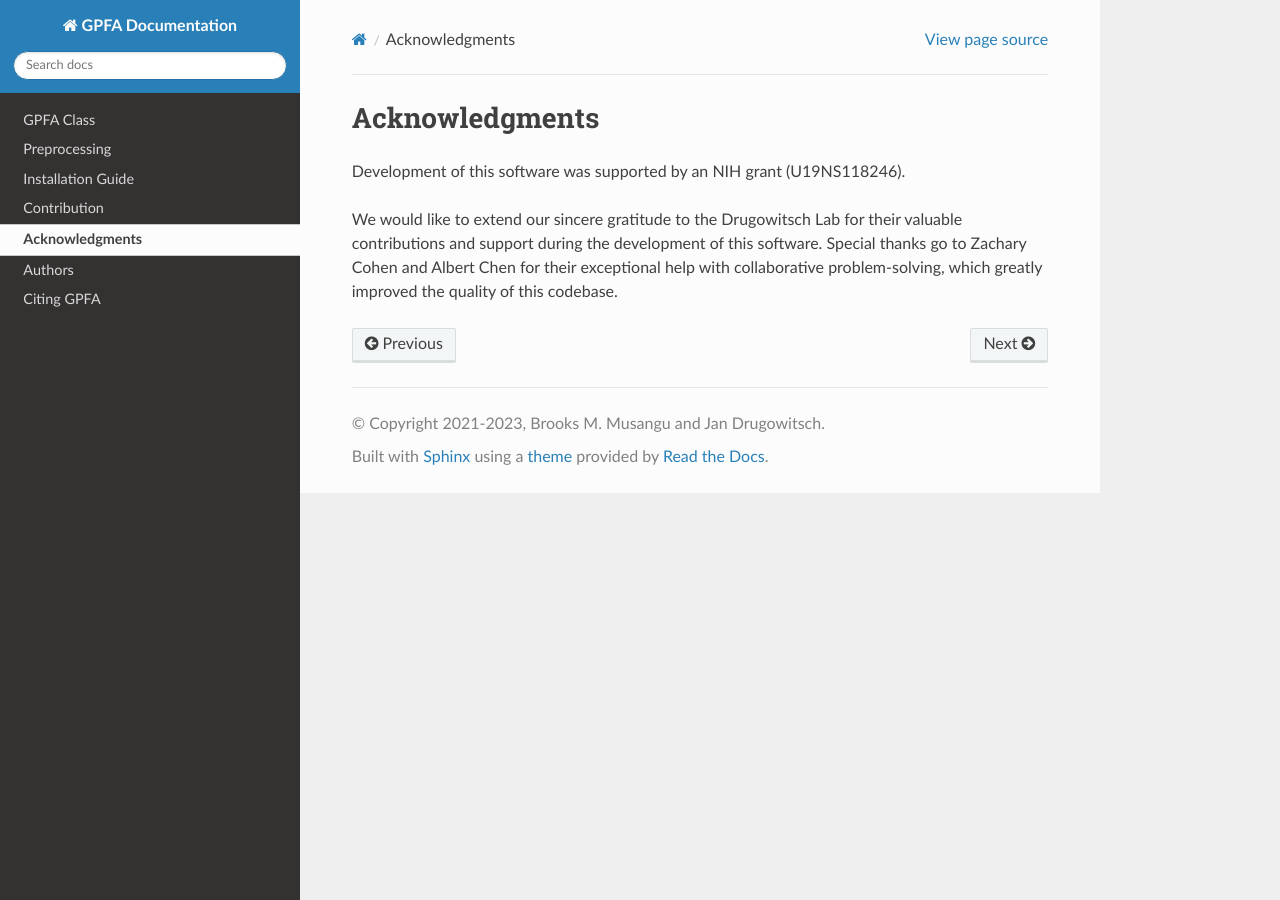
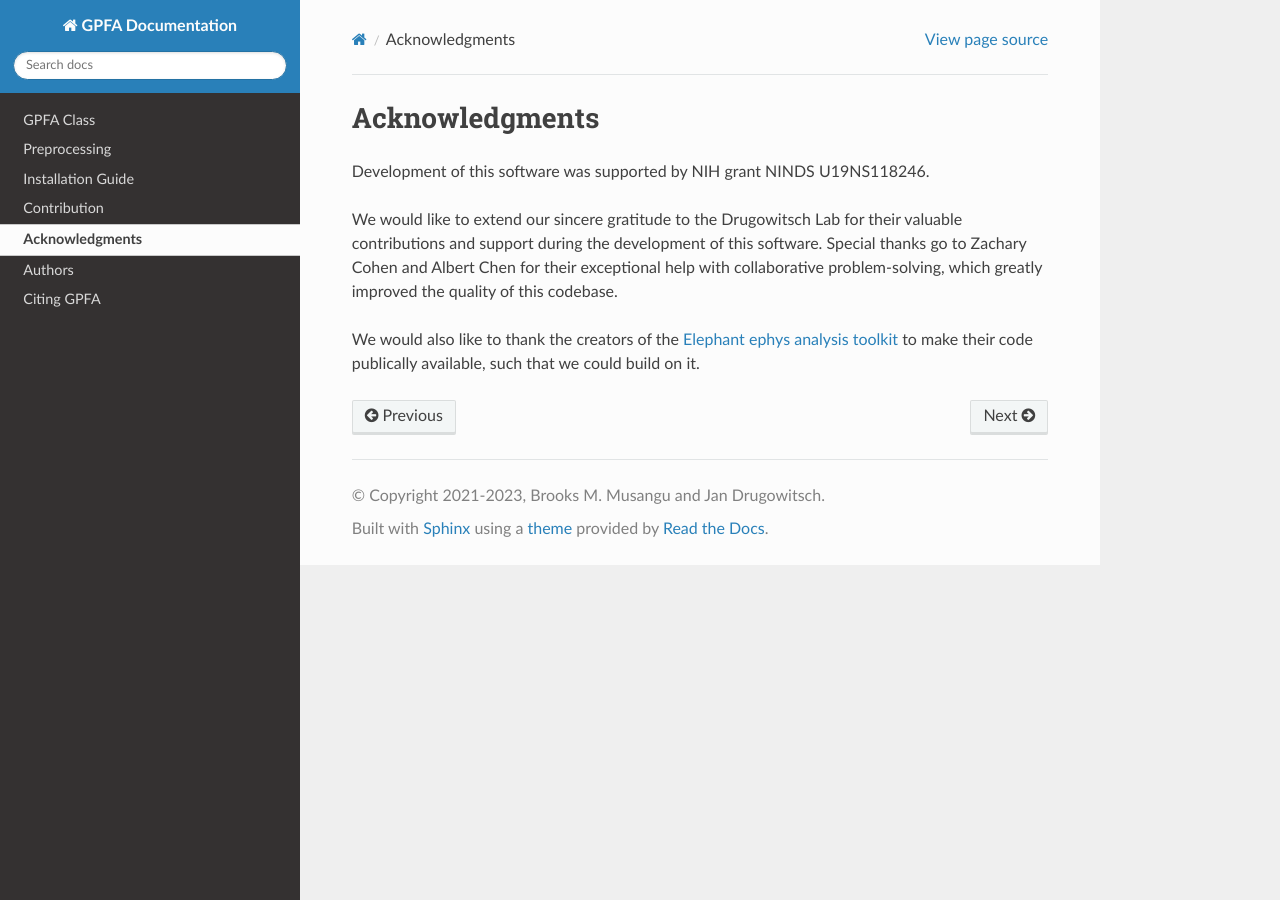
Before and after one commit to CausalityInMotion/BlockInverseGPFA, a Sphinx documentation site: the page built from docs/acknowledgments.rst, in a window 1280 px wide. Built offline with Sphinx 7.4.7 and the Read the Docs theme 2.0.0, drawn with Linux system fonts in a browser that asks for light colours.

Commit message:
Updated acknowledgments.
Made clear that NIH grant is from NINDS.

Added thanks the Elephant toolkit creators.

```diff
--- a/docs/acknowledgments.rst
+++ b/docs/acknowledgments.rst
@@ -2,9 +2,9 @@
 Acknowledgments
 ***************
 
-Development of this software was supported by an NIH grant (U19NS118246).
+Development of this software was supported by NIH grant NINDS U19NS118246.
 
-We would like to extend our sincere gratitude to the Drugowitsch Lab for their valuable
-contributions and support during the development of this software. Special thanks go to
-Zachary Cohen and Albert Chen for their exceptional help with collaborative
-problem-solving, which greatly improved the quality of this codebase.
+We would like to extend our sincere gratitude to the Drugowitsch Lab for their valuable contributions and support during the development of this software.
+Special thanks go to Zachary Cohen and Albert Chen for their exceptional help with collaborative problem-solving, which greatly improved the quality of this codebase.
+
+We would also like to thank the creators of the `Elephant ephys analysis toolkit <http://neuralensemble.org/elephant/>`_ to make their code publically available, such that we could build on it.
```
